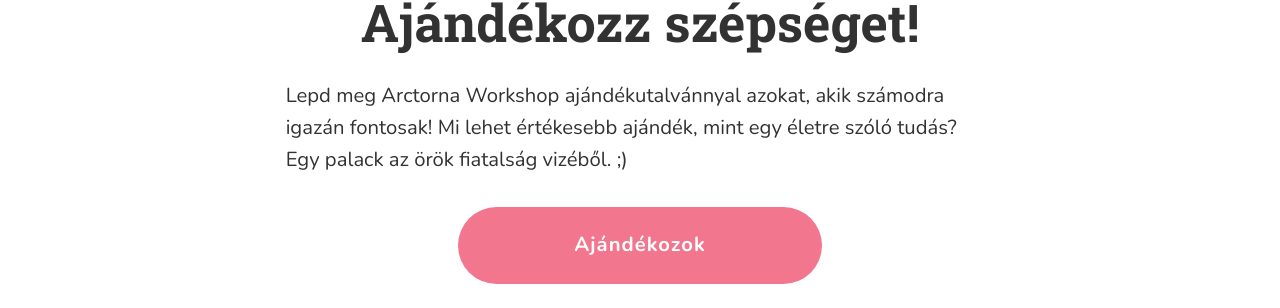
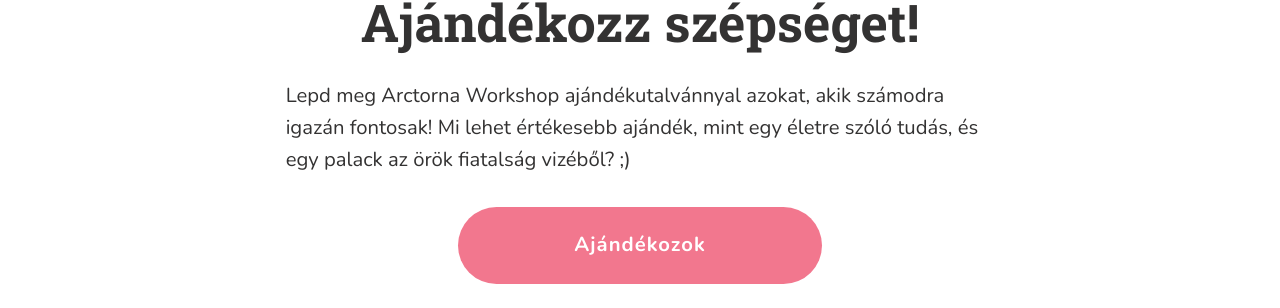
Before and after one commit to monikamudra/arctorna, a Jekyll site: the page built from ajandek.md, in a window 1280 px wide and 900 px high, scrolled down 411 px. Shown: the part 178-486 px from the top of the window. Built offline with Jekyll 4.4.1, drawn with Linux system fonts in a browser that asks for light colours.

Commit message:
Correct copy on gift voucher page

```diff
--- a/_includes/ajandek.html
+++ b/_includes/ajandek.html
@@ -5,8 +5,8 @@
     </h2>
     <p class="u-TextAlignLeft">
       Lepd meg Arctorna Workshop ajándékutalvánnyal azokat, akik számodra igazán
-      fontosak! Mi lehet értékesebb ajándék, mint egy életre szóló tudás?
-      Egy palack az örök fiatalság vizéből. ;)
+      fontosak! Mi lehet értékesebb ajándék, mint egy életre szóló tudás,
+      és egy palack az örök fiatalság vizéből? ;)
     </p>
     <div class="u-MarginTopLarge">
       <a href="{{ site.baseurl }}{% link ajandek.md %}" class="c-Button">
--- a/ajandek.md
+++ b/ajandek.md
@@ -5,8 +5,8 @@
 screen_title: Ajándékozz szépséget!
 description: >-
   Lepd meg Arctorna Workshop ajándékutalvánnyal azokat, akik számodra igazán
-  fontosak! Mi lehet értékesebb ajándék, mint egy életre szóló tudás?
-  Egy palack az örök fiatalság vizéből. ;)
+  fontosak! Mi lehet értékesebb ajándék, mint egy életre szóló tudás,
+  és egy palack az örök fiatalság vizéből? ;)
 
 intro: true
 header_style: "Plain"
```
